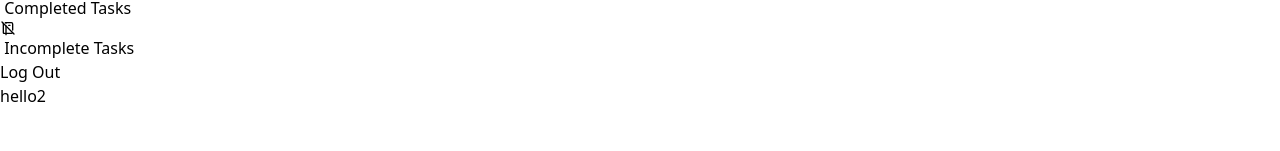
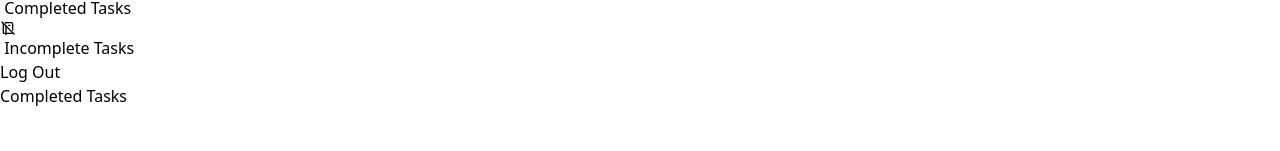
Before and after one commit to abhisheknaik27/task-manager-mern, a React (Vite) app in the folder frontend/: page /completedTasks in a window 1280 px wide. Shown: the part 149-300 px from the top of the page. Built offline with nearby package versions, Linux system fonts and the light colour scheme.

Commit message:
created routes for pages, added links to sidebar menu, added outlet in home.jsx

```diff
--- a/frontend/src/App.jsx
+++ b/frontend/src/App.jsx
@@ -1,10 +1,26 @@
 import React from 'react'
 import Home from './pages/Home'
+
+import { BrowserRouter as Router, Routes, Route } from 'react-router-dom';
+import AllTasks from './pages/AllTasks';
+import ImpTasks from './pages/ImpTasks';
+import CompTasks from './pages/CompTasks';
+import IncompTasks from './pages/IncompTasks';
 
 const App = () => {
   return (
     <div className='bg-gray-900 text-white h-screen p-3'>
-      <Home />
+      <Router>
+        <Routes>
+          <Route exact path='/' element={<Home />} >
+            <Route index element={<AllTasks />} />
+            <Route path='/importantTasks' element={<ImpTasks />} />
+            <Route path='/completedTasks' element={<CompTasks />} />
+            <Route path='/incompleteTasks' element={<IncompTasks />} />
+          </Route>
+        </Routes>
+      </Router>
+
     </div>
   )
 }
--- a/frontend/src/components/Home/Sidebar.jsx
+++ b/frontend/src/components/Home/Sidebar.jsx
@@ -3,6 +3,7 @@ import { CgNotes } from "react-icons/cg";
 import { MdLabelImportant } from "react-icons/md";
 import { FaCheckDouble } from "react-icons/fa";
 import { TbNotebookOff } from "react-icons/tb";
+import { Link } from 'react-router-dom';
 
 
 const Sidebar = () => {
@@ -11,18 +12,22 @@ const Sidebar = () => {
     {
       title: 'All Tasks',
       icon: <CgNotes />,
+      link: '/'
     },
     {
       title: 'Important Tasks',
       icon: <MdLabelImportant />,
+      link: '/importantTasks'
     },
     {
       title: 'Completed Tasks',
-      icon: <FaCheckDouble />
+      icon: <FaCheckDouble />,
+      link: '/completedTasks'
 
     },
     {title: 'Incomplete Tasks',
-      icon: <TbNotebookOff />
+      icon: <TbNotebookOff />,
+      link: '/incompleteTasks'
     },
   ];
 
@@ -35,10 +40,10 @@ const Sidebar = () => {
       </div>
       <div>
         {data.map((item,i) => (
-          <div className='my-2 flex items-center text-xl hover:bg-gray-600 p-2 rounded transition-all duration-300'>
+          <Link to={item.link} key={i} className='my-2 flex items-center text-xl hover:bg-gray-600 p-2 rounded transition-all duration-300'>
             {item.icon} &nbsp;
             {item.title}
-          </div>
+          </Link>
         ))}
       </div>
       <div>
--- /dev/null
+++ b/frontend/src/pages/AllTasks.jsx
@@ -0,0 +1,11 @@
+import React from 'react'
+
+const AllTasks = () => {
+  return (
+    <div>
+      All Tasks
+    </div>
+  )
+}
+
+export default AllTasks
--- /dev/null
+++ b/frontend/src/pages/CompTasks.jsx
@@ -0,0 +1,11 @@
+import React from 'react'
+
+const CompTasks = () => {
+  return (
+    <div>
+      Completed Tasks
+    </div>
+  )
+}
+
+export default CompTasks
--- a/frontend/src/pages/Home.jsx
+++ b/frontend/src/pages/Home.jsx
@@ -1,5 +1,6 @@
 import React from 'react'
 import Sidebar from '../components/Home/Sidebar'
+import { Outlet } from 'react-router-dom'
 
 const Home = () => {
   return (
@@ -7,7 +8,9 @@ const Home = () => {
         <div className='w-1/6 border border-gray-500 rounded-xl p-4 flex flex-col justify-between'>
             <Sidebar/>
         </div>
-        <div className='w-5/6 border border-gray-500 rounded-xl  p-4'>hello2</div>
+        <div className='w-5/6 border border-gray-500 rounded-xl  p-4'>
+            <Outlet />
+        </div>
     </div>
 
   )
--- /dev/null
+++ b/frontend/src/pages/ImpTasks.jsx
@@ -0,0 +1,11 @@
+import React from 'react'
+
+const ImpTasks = () => {
+  return (
+    <div>
+      Important Tasks
+    </div>
+  )
+}
+
+export default ImpTasks
--- /dev/null
+++ b/frontend/src/pages/IncompTasks.jsx
@@ -0,0 +1,11 @@
+import React from 'react'
+
+const IncompTasks = () => {
+  return (
+    <div>
+      Incomplete tasks
+    </div>
+  )
+}
+
+export default IncompTasks
```
